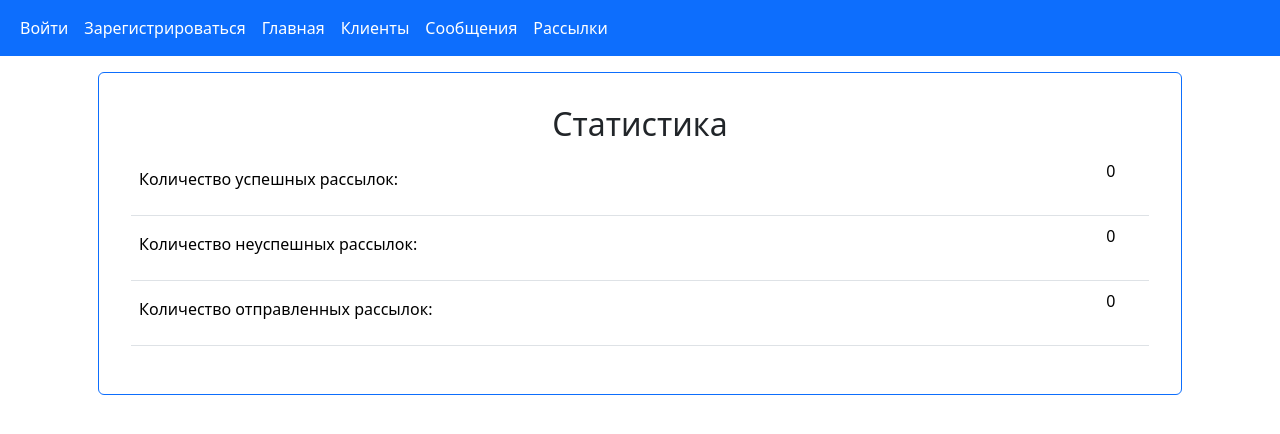
After one commit to nex-kex/Django-Course-Work, a Django app: page /users/1/statistics/ in a window 1280 px wide. The commit adds this page. Shown: the top 434 px of the page. Run offline with Django 5.2, Linux system fonts and the light colour scheme; data that the repository does not hold is empty; some libraries are stand-ins or nearby versions.

Commit message:
Statistics

```diff
--- a/messenger/models.py
+++ b/messenger/models.py
@@ -22,8 +22,6 @@ class Client(models.Model):
 class Message(models.Model):
     topic = models.CharField(max_length=100, verbose_name="Тема письма")
     content = models.TextField(verbose_name="Текст письма")
-    owner = models.ForeignKey(users.models.CustomUser, on_delete=models.CASCADE,
-                              related_name="messages", verbose_name="Создатель", null=True)
 
     def __str__(self):
         return f'[ID: {self.pk}] "{self.topic}"'
@@ -53,6 +51,8 @@ class Mailing(models.Model):
         verbose_name="Сообщение",
     )
     clients = models.ManyToManyField(Client, related_name="mailing", verbose_name="Получатели")
+    owner = models.ForeignKey(users.models.CustomUser, on_delete=models.CASCADE,
+                              related_name="mailings", verbose_name="Создатель", null=True)
 
     class Meta:
         verbose_name = "Рассылка"
--- a/messenger/templates/messenger/navbar.html
+++ b/messenger/templates/messenger/navbar.html
@@ -15,6 +15,11 @@
                 <li class="nav-item">
                     <a href="{% url 'users:user_detail' user.pk %}" class="nav-link active">
                         Профиль
+                    </a>
+                </li>
+                <li class="nav-item">
+                    <a href="{% url 'messenger:statistics' user.pk %}" class="nav-link active">
+                        Статистика
                     </a>
                 </li>
                 <li class="nav-item">
--- /dev/null
+++ b/messenger/templates/messenger/statistics.html
@@ -0,0 +1,55 @@
+{% extends 'messenger/base.html' %}
+
+{% block title %}Статистика{% endblock %}
+
+{% block content %}
+
+<div class="container">
+    <div class="row">
+        <div class="col-12">
+            <div class="card border-primary m-3 p-3">
+                <div class="card-body">
+                    <h2 class="text-center">Статистика</h2>
+
+                    <table class="table">
+                        <tbody>
+                        <tr>
+                            <td>
+                                <p class="mt-2">
+                                    Количество успешных рассылок:
+                                </p>
+                            </td>
+                            <td class="text-center">
+                                {{ successful_attempts|default:0 }}
+                            </td>
+                        </tr>
+                        <tr>
+                            <td>
+                                <p class="mt-2">
+                                    Количество неуспешных рассылок:
+                                </p>
+                            </td>
+                            <td class="text-center">
+                                {{ unsuccessful_attempts|default:0 }}
+                            </td>
+                        </tr>
+                        <tr>
+                            <td>
+                                <p class="mt-2">
+                                    Количество отправленных рассылок:
+                                </p>
+                            </td>
+                            <td class="text-center">
+                                {{ total_mailings|default:0 }}
+                            </td>
+                        </tr>
+                        </tbody>
+                    </table>
+
+                </div>
+            </div>
+        </div>
+    </div>
+</div>
+
+{% endblock %}
--- a/messenger/urls.py
+++ b/messenger/urls.py
@@ -23,6 +23,10 @@ urlpatterns = [
     path("message/list/", views.MessageListView.as_view(), name="message_list"),
     path("mailing/list/", views.MailingListView.as_view(), name="mailing_list"),
     path("mailing/list/active/", views.ActiveMailingListView.as_view(), name="mailing_list_active"),
+    # Список клиентов и рассылок пользователя
+    path("users/<int:pk>/client/list/", views.UserClients.as_view(), name="user_clients"),
+    path("users/<int:pk>/mailing/list/", views.UserMailings.as_view(), name="user_mailings"),
+    path("users/<int:pk>/statistics/", views.StatisticsView.as_view(), name="statistics"),
     # Детали объектов
     path("client/<int:pk>/", views.ClientDetailView.as_view(), name="client_detail"),
     path("message/<int:pk>/", views.MessageDetailView.as_view(), name="message_detail"),
--- a/messenger/views.py
+++ b/messenger/views.py
@@ -6,7 +6,7 @@ from django.views.generic import (CreateView, DeleteView, DetailView, ListView,
                                   TemplateView, UpdateView, View)
 
 from . import forms
-from .models import Client, Mailing, Message
+from .models import Client, Mailing, Message, Attempt
 
 
 class MainTemplateView(TemplateView):
@@ -17,6 +17,21 @@ class MainTemplateView(TemplateView):
         context["mailing_count"] = Mailing.objects.count()
         context["active_mailing_count"] = Mailing.objects.filter(status="Запущена").count()
         context["unique_clients_count"] = Client.objects.count()
+        return context
+
+
+class StatisticsView(TemplateView):
+    template_name = "messenger/statistics.html"
+
+    def get_queryset(self):
+        return Attempt.objects.filter(mailing__owner_id=self.kwargs.get('pk'))
+
+    def get_context_data(self, **kwargs):
+        context = super().get_context_data(**kwargs)
+        queryset = self.get_queryset()
+        context["successful_attempts"] = queryset.filter(status="Успешно").count()
+        context["unsuccessful_attempts"] = queryset.filter(status="Не успешно").count()
+        context["total_mailings"] = queryset.count()
         return context
 
 
@@ -167,6 +182,13 @@ class MailingCreateView(LoginRequiredMixin, PermissionRequiredMixin, CreateView)
     success_url = reverse_lazy("messenger:mailing_list")
     permission_required = "messenger.add_mailing"
 
+    def form_valid(self, form):
+        mailing = form.save()
+        user = self.request.user
+        mailing.owner = user
+        mailing.save()
+        return super().form_valid(form)
+
     def get_success_url(self):
         return reverse_lazy("messenger:mailing_detail", args=[self.object.pk])
 
@@ -179,3 +201,34 @@ class MailingUpdateView(LoginRequiredMixin, PermissionRequiredMixin, UpdateView)
 
     def get_success_url(self):
         return reverse_lazy("messenger:mailing_detail", args=[self.kwargs.get("pk")])
+
+
+class UserClients(LoginRequiredMixin, PermissionRequiredMixin, ListView):
+    model = Client
+    permission_required = "messenger.view_client"
+
+    def get_queryset(self):
+        user = self.request.user
+        return Client.objects.filter(owner=user)
+
+
+class UserMailings(LoginRequiredMixin, PermissionRequiredMixin, ListView):
+    model = Mailing
+    permission_required = "messenger.view_mailing"
+
+    def get_queryset(self):
+        user = self.request.user
+        return Mailing.objects.filter(owner=user)
+
+
+# class SuccessfulUserAttemptsListView(LoginRequiredMixin, View):
+#     model = Attempt
+#
+#     def get_queryset(self):
+#         user = self.request.user
+#         return Attempt.objects.filter(mailing__owner=user, status="Успешно")
+#
+#     def get_context_data(self, **kwargs):
+#         context = super().get_context_data(**kwargs)
+#         context["successful_attempts"] = self.get_queryset().count()
+#         return context
--- a/users/views.py
+++ b/users/views.py
@@ -11,6 +11,7 @@ from django.views import View
 from django.views.generic import (CreateView, DetailView, TemplateView,
                                   UpdateView)
 
+from messenger.models import Attempt
 from .forms import CustomUserCreationForm, PasswordEditForm, UserEditForm
 from .models import CustomUser
 
```
Also changed, not shown: users/templates/users/user_detail.html (+14 -15 lines), messenger/migrations/0012_remove_message_owner_mailing_owner.py (added).
